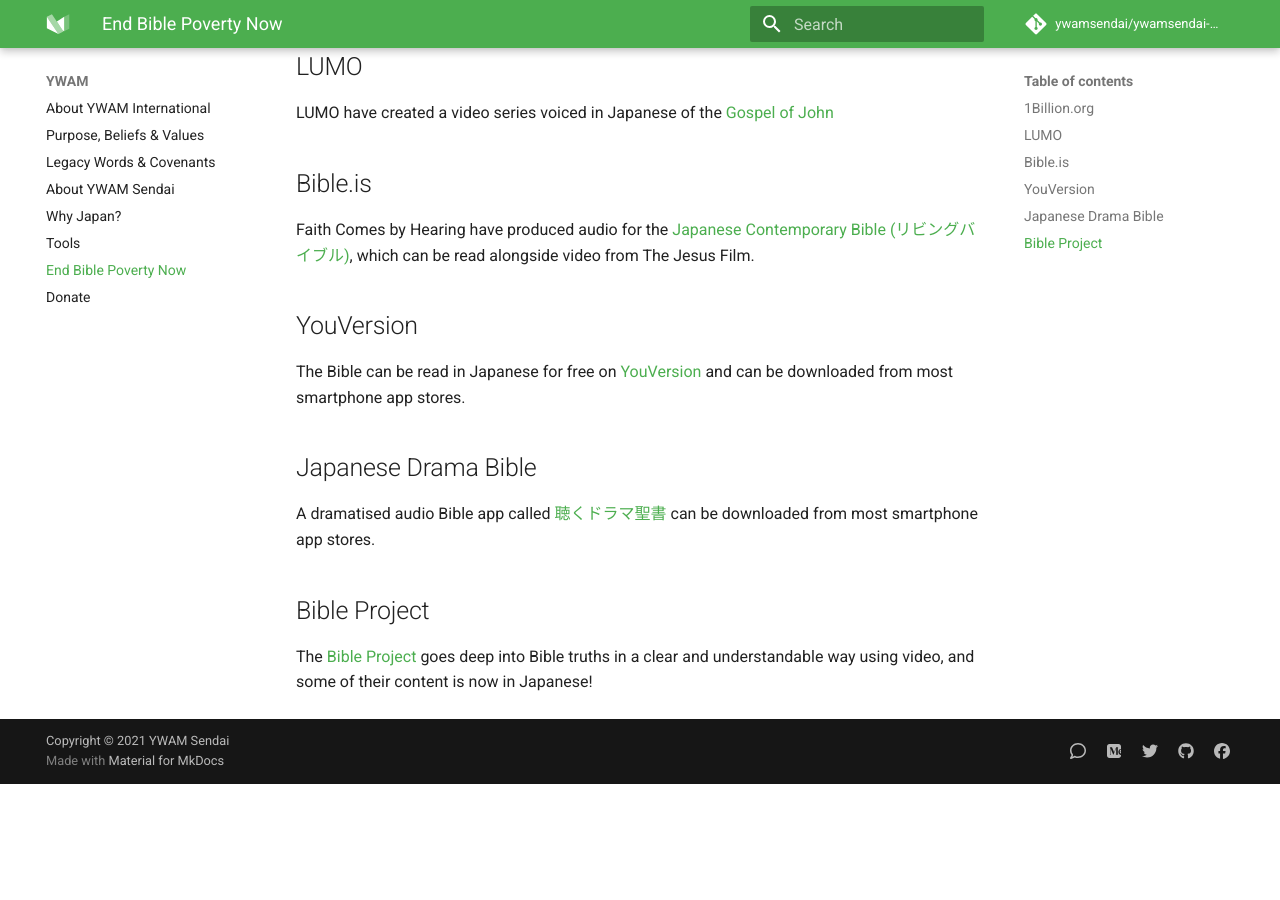
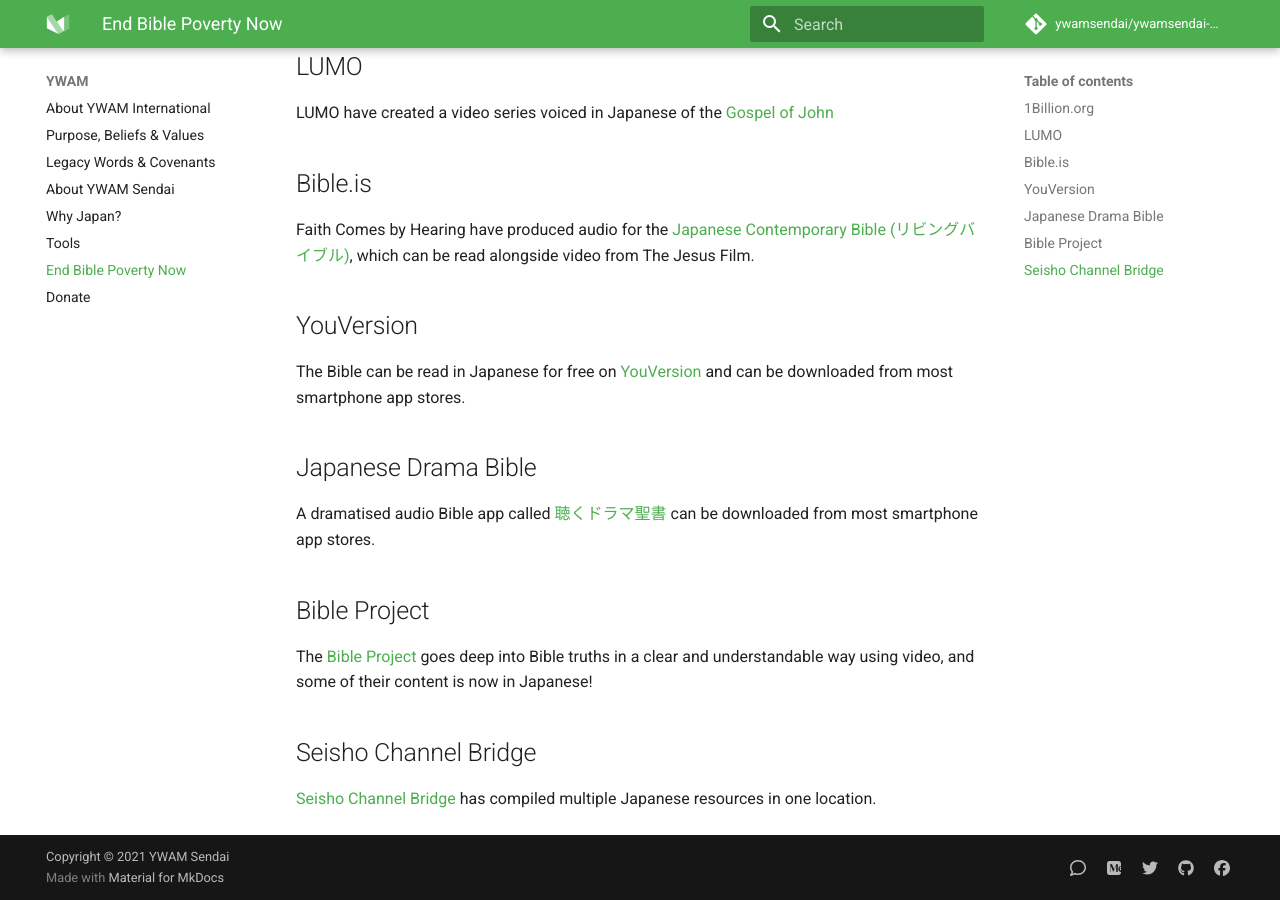
Before and after one commit to ywamsendai/ywamsendai-wiki, an MkDocs documentation site: the page built from docs/ywam/endbiblepoverty.md, in a window 1280 px wide and 900 px high, scrolled down 578 px. Built offline with MkDocs 1.6.1 and Material for MkDocs 9.7.7, drawn with Linux system fonts in a browser that asks for light colours; comment, search, counter and statistics services are not loaded; before the commit the page ends 1362 px from its top, so only the background shows below that.

Commit message:
added sesho bridge

```diff
--- a/docs/ywam/endbiblepoverty.md
+++ b/docs/ywam/endbiblepoverty.md
@@ -33,3 +33,7 @@
 ## Bible Project
 
 The [Bible Project](https://bibleproject.com/japanese/) goes deep into Bible truths in a clear and understandable way using video, and some of their content is now in Japanese!
+
+## Seisho Channel Bridge
+
+[Seisho Channel Bridge ](https://www.seishobridge.com/) has compiled multiple Japanese resources in one location.
```
